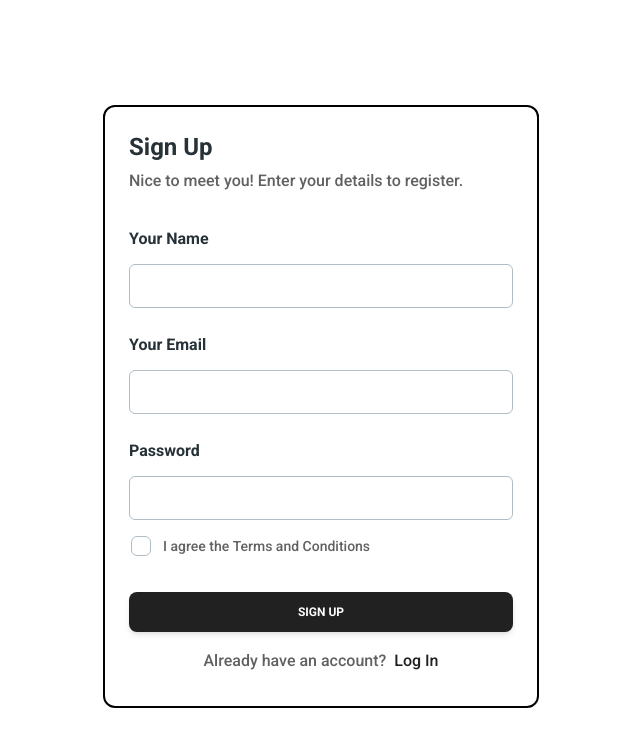
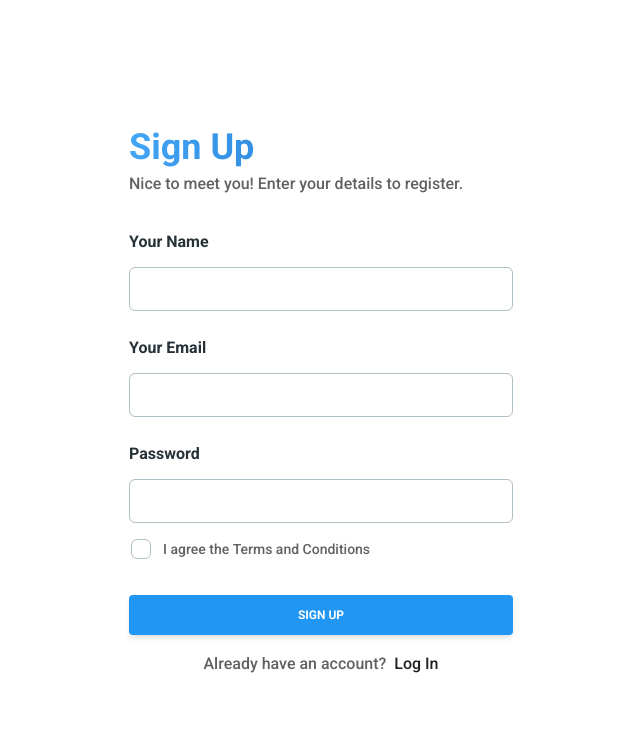
Before and after one commit to AakashSingh20/Maven-frontend, a React (Create React App) app: page /signup in a window 1280 px wide. Shown: the top 746 px of the page, without its empty margins (319-959 px from the left). Built offline with nearby package versions, Linux system fonts and the light colour scheme.

Commit message:
changes: UI changes

```diff
--- a/src/Components/Buttons/ButtonGroup.js
+++ b/src/Components/Buttons/ButtonGroup.js
@@ -29,7 +29,6 @@ export const ButtonGroup = ({ next, previous, goToSlide, ...rest }) => {
   return (
     <div className=" carousel-button-group ">
       <ButtonOne
-        // className={currentSlide === 0 ? "hidden" : ""}
         onClick={() => previous()}
       />
       <ButtonTwo onClick={() => next()} />
--- a/src/Context/Context.js
+++ b/src/Context/Context.js
@@ -36,8 +36,4 @@ const Context = ({ children }) => {
   );
 };
 
-// export const MainContext = () => {
-//   return useContext(Context);
-// };
-
 export default Context;
--- a/src/Pages/Body.js
+++ b/src/Pages/Body.js
@@ -1,14 +1,13 @@
 import React, { useContext, useEffect, useState } from "react";
 import { Content } from "../layouts/Content";
-import { MediaModal } from "../layouts/Modal/MediaModal";
 import { MainContext } from "../Context/Context";
 import axios from "axios";
 import { Nav } from "../layouts/Nav";
-import { Button, Modal } from "antd";
-// import { SeriesModal } from "./SeriesModal";
+import { Modal } from "antd";
+import URL from "../utils/API_URL";
 
 export const Body = () => {
-  const { modalVisible, modalMediaId, isModalOpen, setIsModalOpen } =
+  const { isModalOpen, setIsModalOpen } =
     useContext(MainContext);
   const [movieArr, setmovieArr] = useState([]);
   const [subArr, setsubArr] = useState([]);
@@ -17,14 +16,13 @@ export const Body = () => {
   const movieData = async () => {
     try {
       await axios
-        .get("http://localhost:4000/movies/", {
+        .get(`${URL}/movies/`, {
           headers: {
             "Content-Type": "application/json",
             authorization: JSON.parse(localStorage.getItem("Token")),
           },
         })
         .then((res) => {
-          // console.log("body", res.data);
           if (res.data.movie) {
             setmovieArr(res.data.movie);
           }
@@ -61,15 +59,12 @@ export const Body = () => {
         ) : null}
       </div>
       <Modal
-        // className="h-[100%] w-[100%]"
         title="Basic Modal"
         open={isModalOpen}
         onCancel={handleCancel}
         footer={null}
       >
-        {/* <MediaModal isVisible={modalVisible} modalMediaId={modalMediaId} /> */}
       </Modal>
-      {/* <SeriesModal isVisible={modalVisible}  /> */}
     </>
   );
 };
--- a/src/Pages/Home.js
+++ b/src/Pages/Home.js
@@ -5,7 +5,6 @@ export const Home = () => {
   return (
     <div className="flex flex-col items-center justify-center h-screen space-y-6 text-black">
       <div className="">
-        {/* <Fade top> */}
         <div className="flex space-x-5">
           <h1 className="mb-4 text-7xl">Welcome to </h1>
           <span className="font-bold text-transparent text-7xl bg-gradient-to-r bg-clip-text from-blue-400 to-blue-800">
@@ -16,10 +15,8 @@ export const Home = () => {
           Watch thousands of movies, TV shows, and exclusive content. Anytime.
           Anywhere.
         </p>
-        {/* </Fade> */}
       </div>
       <div className="flex space-x-4">
-        {/* <Fade bottom> */}
         <NavLink
           to={"/signup"}
           className="px-6 py-3 font-bold text-white bg-blue-500 rounded hover:bg-blue-600"
@@ -33,7 +30,6 @@ export const Home = () => {
         >
           Log In
         </NavLink>
-        {/* </Fade> */}
       </div>
     </div>
   );
--- a/src/Pages/Login.js
+++ b/src/Pages/Login.js
@@ -3,6 +3,7 @@ import axios from "axios";
 import { useState } from "react";
 import { NavLink } from "react-router-dom";
 import { useNavigate } from "react-router-dom";
+import URL from "../utils/API_URL";
 
 export const Login = () => {
   const [email, setemail] = useState("");
@@ -11,17 +12,14 @@ export const Login = () => {
 
   const loginhandler = async (e) => {
     e.preventDefault();
-    // console.log(email, password);
     if (!email || !password) {
       alert("Please fill all the fields");
     }
     axios
-      .post("http://localhost:4000/auth/login", { email, password })
+      .post(`${URL}/auth/login`, { email, password })
       .then((res) => {
         if (res.status === 200) {
           localStorage.setItem("Token", JSON.stringify(res.data.token));
-          // console.log(localStorage.getItem("Token"));
-          // console.log(JSON.parse(localStorage.getItem("Token")));
           navigate("/home");
         } else {
           alert("Invalid credentials");
@@ -31,11 +29,11 @@ export const Login = () => {
 
   return (
     <>
-      <div className="h-[100vh] w-[100vw] flex justify-center items-center">
+      <div className="h-[100vh] w-[100vw] flex justify-center items-center ">
         <div className=" w-[100%] flex justify-center">
-          <div className="p-6 mt-3 border-2 border-black rounded-xl">
+          <div className="p-6 mt-3 border-black rounded-xl">
             <Card shadow={false}>
-              <Typography variant="h4" color="blue-gray">
+              <Typography variant="h4" color="blue-gray" className="text-transparent text-4xl bg-gradient-to-r bg-clip-text from-blue-400 to-blue-800">
                 Log In
               </Typography>
               <Typography color="gray" className="mt-1 font-normal">
@@ -43,7 +41,6 @@ export const Login = () => {
               </Typography>
               <form
                 className="max-w-screen-lg mt-8 mb-2 w-80 sm:w-96"
-                // onSubmit={loginhandler}
               >
                 <div className="flex flex-col gap-6 mb-1">
                   <Typography variant="h6" color="blue-gray" className="-mb-3">
@@ -75,7 +72,7 @@ export const Login = () => {
                   />
                 </div>
 
-                <Button className="mt-6" fullWidth onClick={loginhandler}>
+                <Button className="mt-6 text-white bg-blue-500 rounded hover:bg-blue-600" fullWidth onClick={loginhandler}>
                   log in
                 </Button>
                 <Typography
@@ -83,7 +80,6 @@ export const Login = () => {
                   className="mt-4 space-x-2 font-normal text-center"
                 >
                   <a>Don't have an account?</a>
-                  {/* <a href="#" className="font-medium text-gray-900"></a> */}
                   <NavLink to={`/signup`} className="font-medium text-gray-900">
                     Sign Up
                   </NavLink>
--- a/src/Pages/Signup.js
+++ b/src/Pages/Signup.js
@@ -9,6 +9,7 @@ import { NavLink } from "react-router-dom";
 import { useNavigate } from "react-router-dom";
 import { useState } from "react";
 import axios from "axios";
+import URL from "../utils/API_URL";
 
 export const Signup = () => {
   const [email, setemail] = useState("");
@@ -18,24 +19,23 @@ export const Signup = () => {
 
   const signuphandler = async (e) => {
     e.preventDefault();
-    // console.log(email, password);
     if (!name || !email || !password) {
       alert("Please fill all the fields");
     }
     axios
-      .post("http://localhost:4000/auth/signup", { name, email, password })
+      .post(`${URL}/auth/signup`, { name, email, password })
       .then((res) => {
-        // console.log("sucess", res.data);
         navigate("/login");
       });
   };
+
   return (
     <>
       <div className="h-[100vh] w-[100vw] flex justify-center items-center">
         <div className=" w-[100%] flex justify-center">
-          <div className="p-6 mt-3 border-2 border-black rounded-xl">
+          <div className="p-6 mt-3 border-black rounded-xl">
             <Card shadow={false}>
-              <Typography variant="h4" color="blue-gray">
+              <Typography variant="h4" color="blue-gray" className="text-transparent text-4xl bg-gradient-to-r bg-clip-text from-blue-400 to-blue-800">
                 Sign Up
               </Typography>
               <Typography color="gray" className="mt-1 font-normal">
@@ -102,7 +102,7 @@ export const Signup = () => {
                   }
                   containerProps={{ className: "-ml-2.5" }}
                 />
-                <Button className="mt-6" fullWidth onClick={signuphandler}>
+                <Button className="mt-6 text-white bg-blue-500 rounded hover:bg-blue-600" fullWidth onClick={signuphandler}>
                   sign up
                 </Button>
                 <Typography
@@ -110,7 +110,6 @@ export const Signup = () => {
                   className="mt-4 space-x-2 font-normal text-center"
                 >
                   <a>Already have an account?</a>
-                  {/* <a href="#" className="font-medium text-gray-900"></a> */}
                   <NavLink to={`/login`} className="font-medium text-gray-900">
                     Log In
                   </NavLink>
--- a/src/Pages/VideoPage.js
+++ b/src/Pages/VideoPage.js
@@ -5,16 +5,16 @@ import axios from "axios";
 import { Nav } from "../layouts/Nav";
 import { useContext } from "react";
 import { MainContext } from "../Context/Context";
+import URL from "../utils/API_URL";
 
 export const VideoPage = () => {
   const { seriesLink } = useContext(MainContext);
   const [url, seturl] = useState("");
   const { id } = useParams();
-  // console.log("id", id);
 
   const getMovieUrl = async () => {
     try {
-      const res = await axios.get(`http://localhost:4000/movies/url/${id}`, {
+      const res = await axios.get(`${URL}movies/url/${id}`, {
         headers: {
           "Content-Type": "application/json",
           authorization: JSON.parse(localStorage.getItem("Token")),
@@ -25,7 +25,7 @@ export const VideoPage = () => {
         seturl(res.data.media.main_url);
       }
     } catch (error) {
-      // console.error("Error fetching video URL:", error);
+      console.error(error);
     } finally {
       if (seriesLink) {
         seturl(seriesLink);
--- a/src/layouts/Content.js
+++ b/src/layouts/Content.js
@@ -5,7 +5,7 @@ import { ButtonGroup } from "../Components/Buttons/ButtonGroup";
 import { MainContext } from "../Context/Context";
 
 export const Content = ({ type, media }) => {
-  const { setmodalVisible, setmodalMediaId, setmediaType, setIsModalOpen } =
+  const {setIsModalOpen } =
     useContext(MainContext);
 
   const responsive = {
@@ -34,10 +34,6 @@ export const Content = ({ type, media }) => {
   };
 
   const specificMovie = (id) => {
-    // console.log("movieID", id);
-    // setmodalVisible(true);
-    // setmodalMediaId(id);
-    // setmediaType(type);
     setIsModalOpen(true);
   };
 
@@ -62,7 +58,6 @@ export const Content = ({ type, media }) => {
                 <div
                   key={index}
                   className="border-4 border-black rounded-[20px] h-56 w-44 hover:cursor-pointer overflow-hidden"
-                  // onClick={() => specificMovie(item._id)}
                   onClick={specificMovie}
                 >
                   <img
--- a/src/layouts/Subscription.js
+++ b/src/layouts/Subscription.js
@@ -1,5 +1,6 @@
 import React from "react";
 import { loadStripe } from "@stripe/stripe-js";
+import URL from "../utils/API_URL";
 
 const Subscription = () => {
   const makePayment = async (amount) => {
@@ -16,7 +17,7 @@ const Subscription = () => {
     };
 
     const response = await fetch(
-      "http://localhost:4000/stripe/create-checkout-session",
+      `${URL}/stripe/create-checkout-session`,
       {
         method: "POST",
         headers: headers,
--- /dev/null
+++ b/src/utils/API_URL.js
@@ -0,0 +1,4 @@
+
+const URL = 'http://localhost:4000';
+
+export default URL;
```
